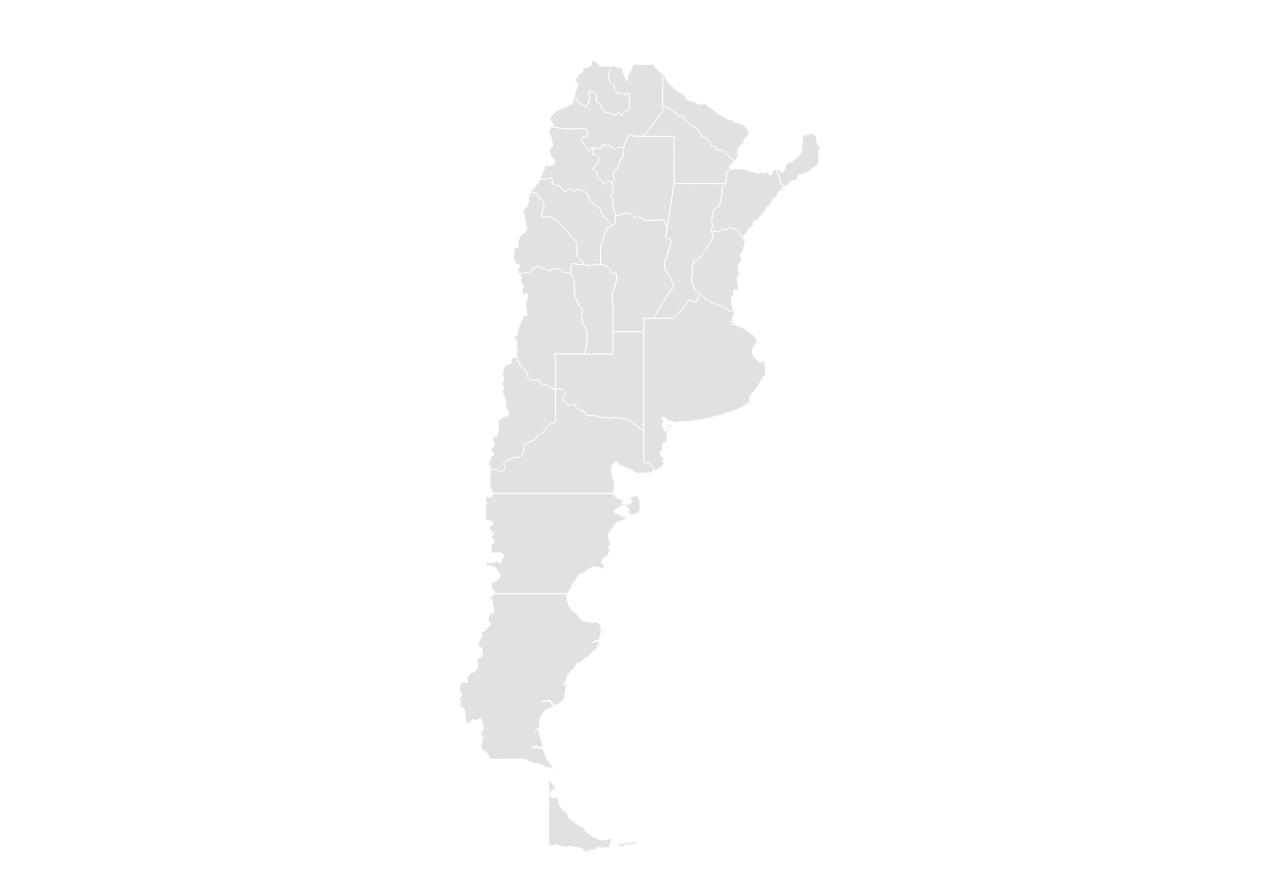
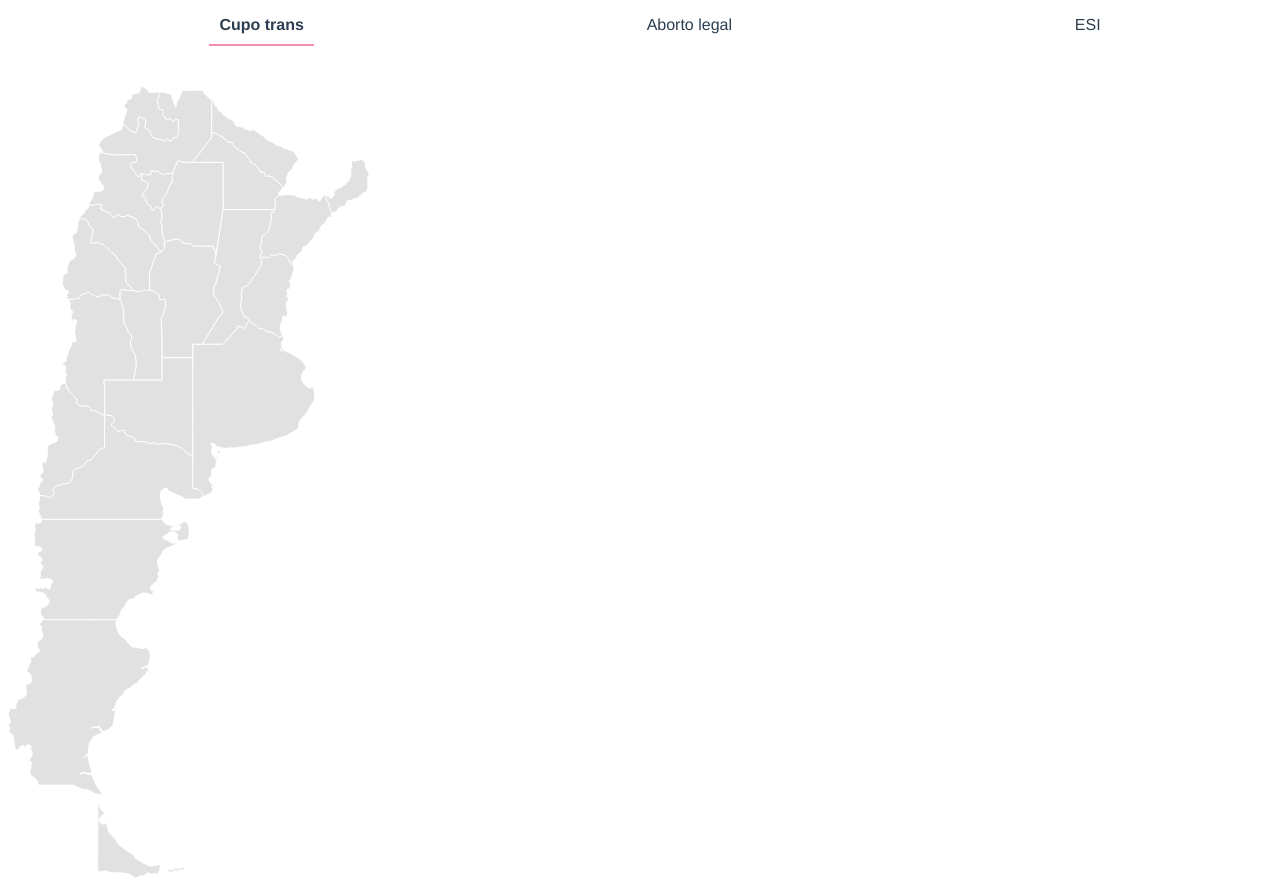
Before and after one commit to florlafuente/interactive-map, a Vue app: page / in a window 1280 px wide. Before the commit the page ends 865 px from the top, so only its background shows below. Built offline with nearby package versions, Linux system fonts and the light colour scheme.

Commit message:
Add Nav component

```diff
--- a/src/App.vue
+++ b/src/App.vue
@@ -1,16 +1,29 @@
 <template>
   <div id="app">
+    <Nav :activeTopic="activeTopic" :changeTopic="changeTopic"/>
     <Map />
   </div>
 </template>
 
 <script>
+import Nav from './components/Nav.vue'
 import Map from './components/Map.vue'
 
 export default {
   name: 'app',
   components: {
+    Nav,
     Map
+  },
+  data() {
+    return {
+      activeTopic: 'cupo-trans'
+    }
+  },
+  methods: {
+    changeTopic: function(newTopic) {
+      this.activeTopic = newTopic
+    }
   }
 }
 </script>
@@ -20,8 +33,6 @@ export default {
   font-family: 'Avenir', Helvetica, Arial, sans-serif;
   -webkit-font-smoothing: antialiased;
   -moz-osx-font-smoothing: grayscale;
-  text-align: center;
   color: #2c3e50;
-  margin-top: 60px;
 }
 </style>
--- /dev/null
+++ b/src/components/Nav.vue
@@ -0,0 +1,70 @@
+<template>
+  <nav class="nav-container">
+    <ul>
+      <li v-for="(topic, index) in topics" :key="index" :class="activeTopic === topic.value && 'active'">
+        <a @click="setNewTopic(topic.value)">
+        {{ topic.name }}
+        </a>
+      </li>
+    </ul>
+  </nav>
+</template>
+
+<script>
+  export default {
+    name: 'Nav',
+    props: {
+      activeTopic: {
+        type: String
+      },
+      changeTopic: {
+        type: Function
+      }
+    },
+    data() {
+      return {
+        topics: [
+          {
+            name: 'Cupo trans',
+            value: 'cupo-trans'
+          },
+          {
+            name: 'Aborto legal',
+            value: 'aborto-legal'
+          },
+          {
+            name: 'ESI',
+            value: 'esi'
+          }
+        ]
+      }
+    },
+    methods: {
+    setNewTopic: function(newTopic) {
+      return this.changeTopic(newTopic)
+    }
+  }
+  }
+</script>
+
+<style scoped>
+  nav {
+    margin-bottom: 40px;
+  }
+  ul {
+    display: flex;
+    justify-content: space-around;
+    list-style: none;
+  }
+  li {
+    cursor: pointer;
+    padding: 0 10px 10px;
+  }
+  li:hover {
+    font-weight: bold;
+  }
+  li.active {
+    font-weight: bold;
+    border-bottom: 2px solid #f38eb0;
+  }
+</style>
```
